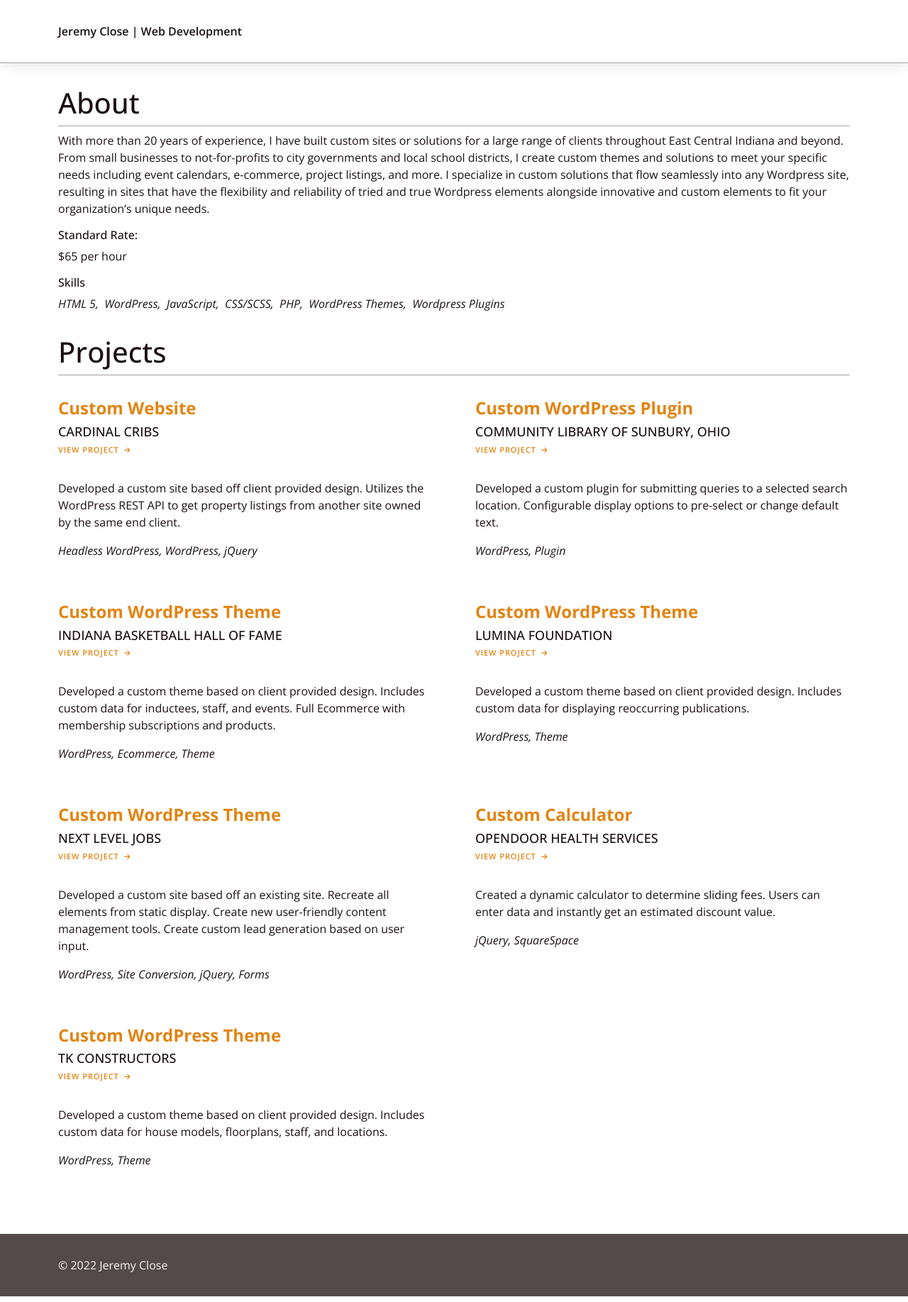
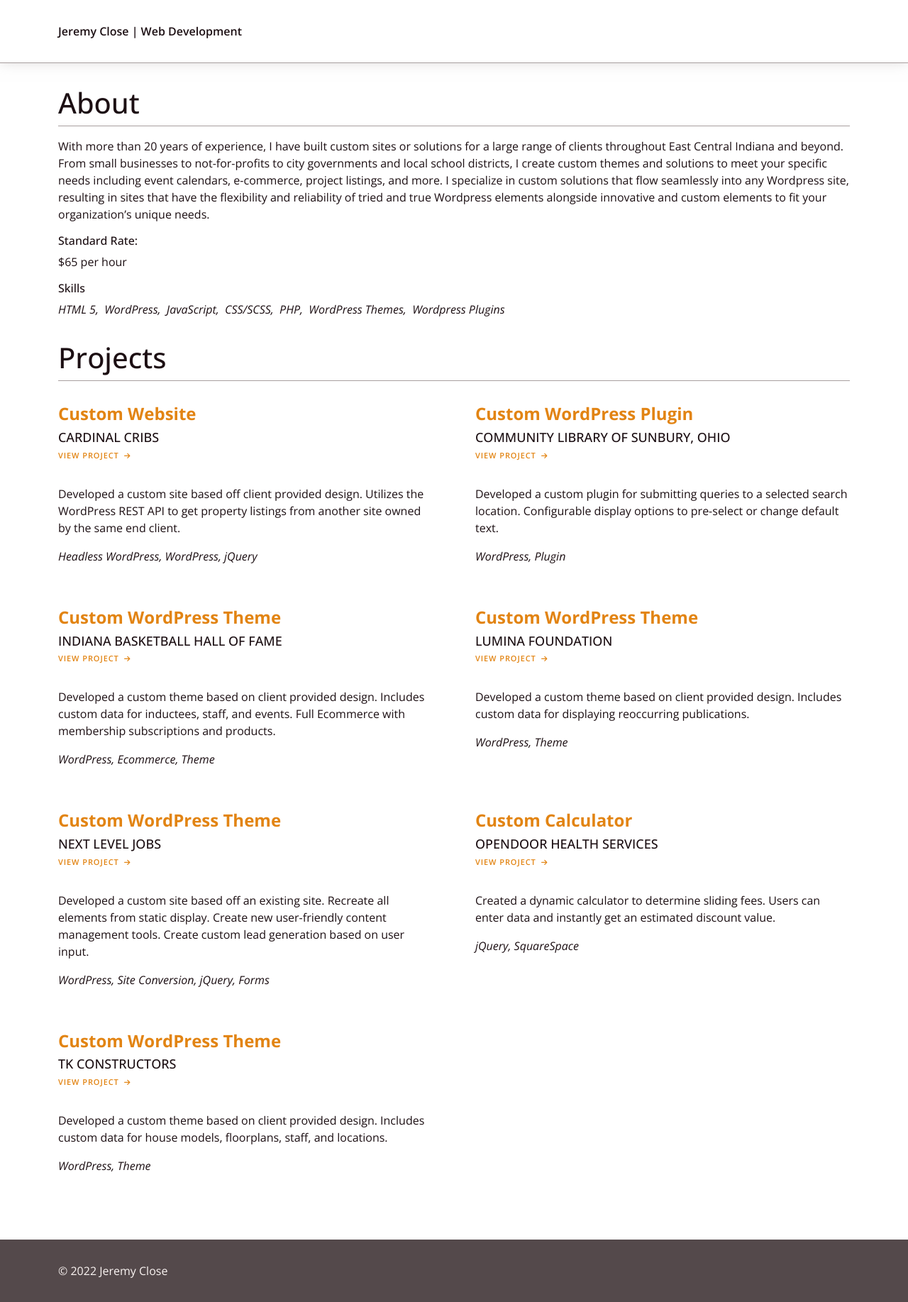
Before and after one commit to jkclose/jkclose.github.io, a Jekyll site: the page built from index.html, in a window 1280 px wide. Shown: the whole page at 71% size. Built offline with Jekyll 4.4.1, drawn with Linux system fonts in a browser that asks for light colours.

Commit message:
Basic content

```diff
--- a/css/style.scss
+++ b/css/style.scss
@@ -89,9 +89,13 @@
 
 article {
 
-	h1 {
-		padding-bottom: $spacer * 0.5;
-		border-bottom: 1px solid $gray-400;
+	header {
+		margin-bottom: $spacer;
+
+		h1 {
+			padding-bottom: $spacer * 0.5;
+			border-bottom: 1px solid $gray-400;
+		}
 	}
 
 	section {
```
